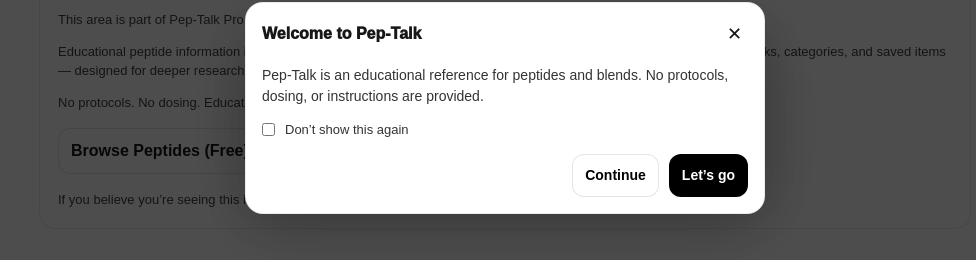
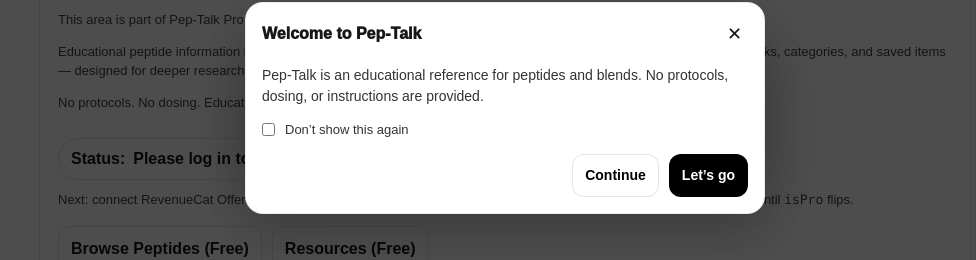
Before and after one commit to Mykkah8540/peptide-truth-app, a Next.js app in the folder app/web/: page /upgrade in a window 1280 px wide. Shown: the part 292-552 px from the top of the page, without its empty margins (135-1111 px from the left). Built offline with nearby package versions, Linux system fonts and the light colour scheme; no server answers.

Commit message:
feat(billing): initialize RevenueCat on /upgrade and add /api/me

```diff
--- /dev/null
+++ b/app/web/app/api/me/route.ts
@@ -0,0 +1,15 @@
+import { NextResponse } from "next/server";
+import { getViewer } from "@/lib/viewer";
+
+export async function GET() {
+  const v = await getViewer();
+
+  return NextResponse.json({
+    ok: true,
+    isAuthed: !!v.user,
+    userId: v.user?.id ?? null,
+    email: v.user?.email ?? null,
+    isPro: !!(v.forceProOn || v.profile?.is_pro),
+    forceProOn: !!v.forceProOn,
+  });
+}
--- a/app/web/app/upgrade/page.tsx
+++ b/app/web/app/upgrade/page.tsx
@@ -1,4 +1,5 @@
 import BackHomeLink from "@/components/BackHomeLink";
+import UpgradeClient from "./upgradeClient";
 
 export default function UpgradePage() {
   return (
@@ -10,18 +11,18 @@
           Pro feature
         </h1>
 
-        <p className="pt-card-subtext">
-          This area is part of Pep-Talk Pro.
-        </p>
+        <p className="pt-card-subtext">This area is part of Pep-Talk Pro.</p>
 
         <p className="pt-card-subtext" style={{ marginTop: 12 }}>
-          Educational peptide information is always free. Pro unlocks discovery, organization, and synthesis tools — like blends,
-          stacks, categories, and saved items — designed for deeper research and comparison.
+          Educational peptide information is always free. Pro unlocks discovery, organization, and synthesis tools — like blends, stacks,
+          categories, and saved items — designed for deeper research and comparison.
         </p>
 
         <p className="pt-card-subtext" style={{ marginTop: 12 }}>
           No protocols. No dosing. Education first.
         </p>
+
+        <UpgradeClient />
 
         <div style={{ display: "flex", flexWrap: "wrap", gap: 10, marginTop: 16 }}>
           <a
--- /dev/null
+++ b/app/web/app/upgrade/upgradeClient.tsx
@@ -0,0 +1,93 @@
+"use client";
+
+import { useEffect, useState } from "react";
+import { configureRevenueCat } from "@/lib/billing/revenuecatClient";
+
+type MeResponse = {
+  ok: boolean;
+  isAuthed: boolean;
+  userId: string | null;
+  email: string | null;
+  isPro: boolean;
+  forceProOn: boolean;
+};
+
+export default function UpgradeClient() {
+  const [me, setMe] = useState<MeResponse | null>(null);
+  const [status, setStatus] = useState<string>("Loading…");
+  const [error, setError] = useState<string | null>(null);
+
+  useEffect(() => {
+    let cancelled = false;
+
+    async function run() {
+      try {
+        setError(null);
+        setStatus("Loading account…");
+
+        const res = await fetch("/api/me", { cache: "no-store" });
+        const data = (await res.json()) as MeResponse;
+        if (cancelled) return;
+
+        setMe(data);
+
+        if (!data?.isAuthed || !data.userId) {
+          setStatus("Please log in to continue.");
+          return;
+        }
+
+        setStatus("Initializing billing…");
+        await configureRevenueCat(data.userId);
+
+        setStatus("Billing initialized. (Paywall next.)");
+      } catch (e: any) {
+        if (cancelled) return;
+        setError(String(e?.message || e));
+        setStatus("Error.");
+      }
+    }
+
+    run();
+    return () => {
+      cancelled = true;
+    };
+  }, []);
+
+  const pillStyle: React.CSSProperties = {
+    display: "inline-flex",
+    alignItems: "center",
+    gap: 8,
+    border: "1px solid #e5e5e5",
+    borderRadius: 999,
+    padding: "8px 12px",
+    fontWeight: 900,
+    background: "#fff",
+    marginTop: 14,
+  };
+
+  return (
+    <div style={{ marginTop: 12 }}>
+      <div style={pillStyle}>
+        <span>Status:</span>
+        <span style={{ fontWeight: 700 }}>{status}</span>
+      </div>
+
+      {me?.isPro ? (
+        <p className="pt-card-subtext" style={{ marginTop: 10 }}>
+          Your account is PRO. If anything still looks locked, refresh or sign out/in.
+        </p>
+      ) : (
+        <p className="pt-card-subtext" style={{ marginTop: 10 }}>
+          Next: connect RevenueCat Offering/Package(s) to a “Continue” button here, then after purchase we’ll poll <code>/api/viewer</code>{" "}
+          until <code>isPro</code> flips.
+        </p>
+      )}
+
+      {error ? (
+        <p className="pt-card-subtext" style={{ marginTop: 10 }}>
+          Error: {error}
+        </p>
+      ) : null}
+    </div>
+  );
+}
```
